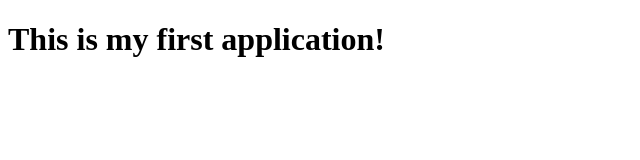
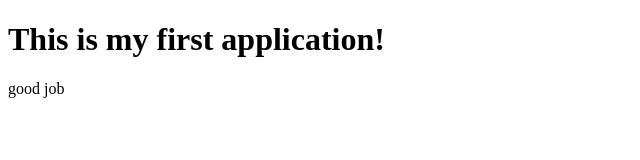
Before and after one commit to RefkaBejaoui/repo-css, a plain HTML site: page index.html in a window 1280 px wide. Shown: the full height of the page, 0-640 px from the left. Drawn offline with Linux system fonts and the light colour scheme.

Commit message:
modification

```diff
--- a/index.html
+++ b/index.html
@@ -5,6 +5,7 @@
     </head>
     <body>
         <h1> This is my first application! </h1>
+        <p>good job</p>
         <!-- this is a comment -->
     </body>
 </html>
```
